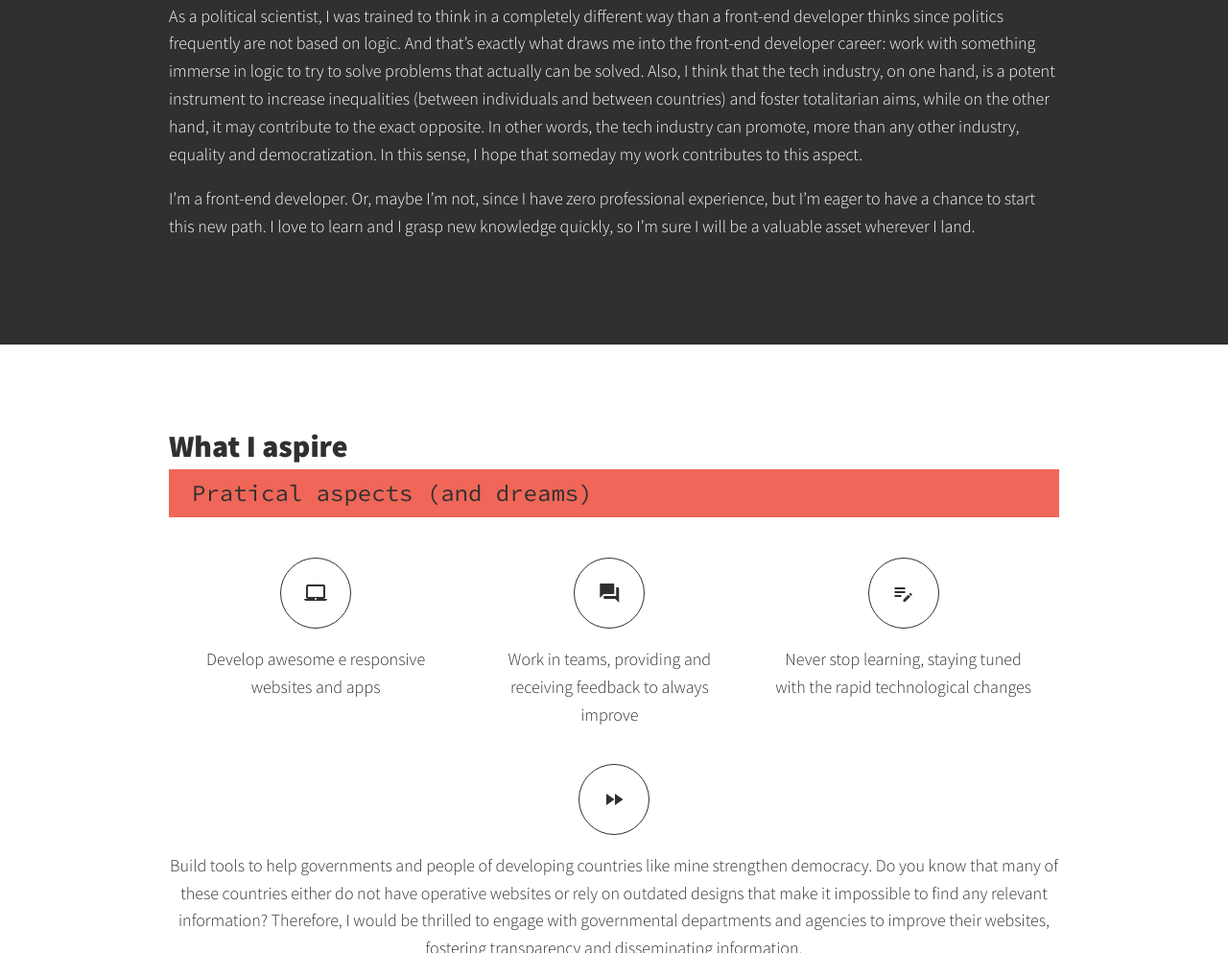
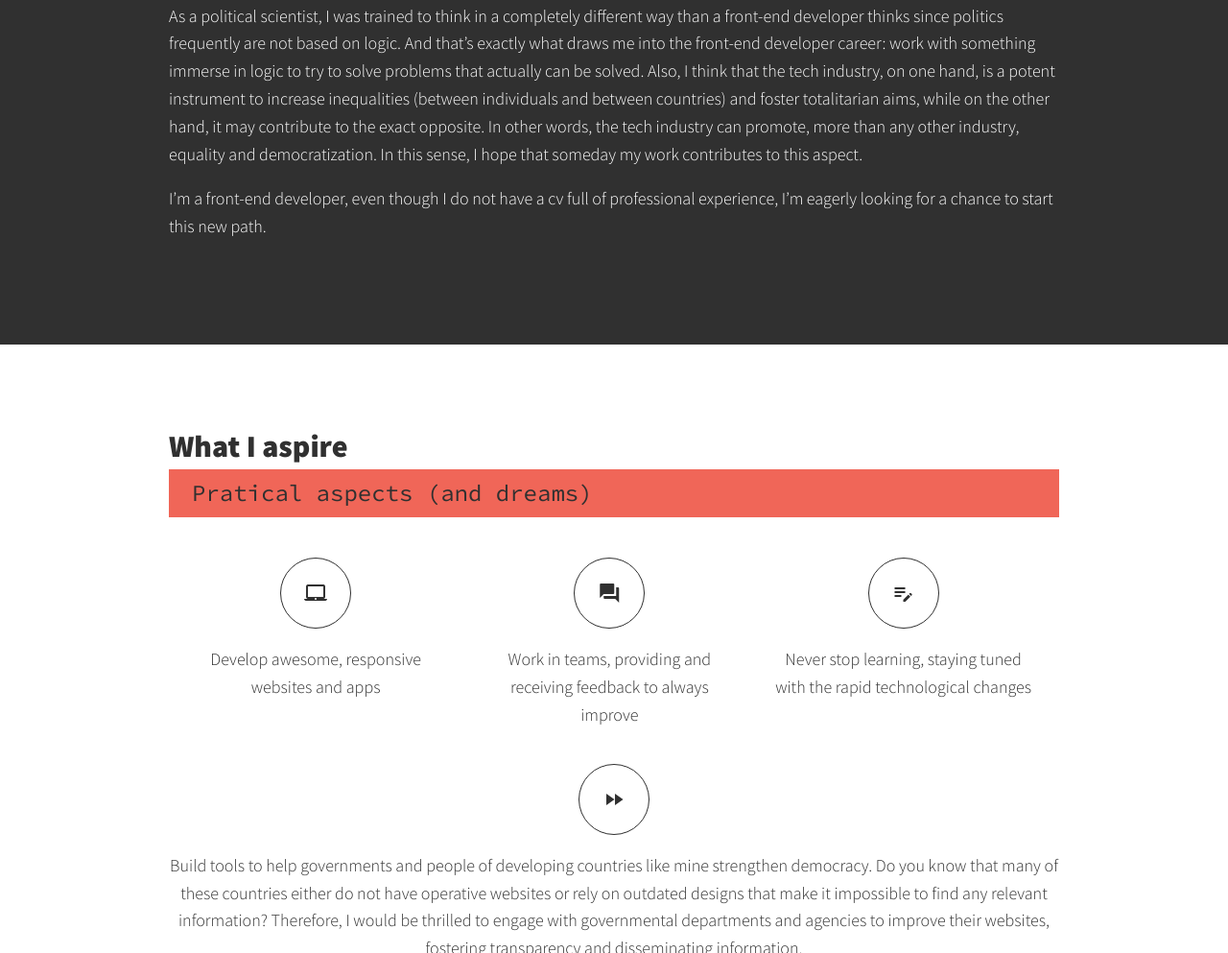
Before and after one commit to juliabandeira/juliabandeira.github.io, a plain HTML site: page index.html in a window 1280 px wide. Shown: the part 885-1878 px from the top of the page at 96% size. Drawn offline with Linux system fonts and the light colour scheme.

Commit message:
Update index.html

```diff
--- a/index.html
+++ b/index.html
@@ -93,10 +93,7 @@
           sense, I hope that someday my work contributes to this aspect.
         </p>
         <p>
-          I’m a front-end developer. Or, maybe I’m not, since I have zero
-          professional experience, but I’m eager to have a chance to start this
-          new path. I love to learn and I grasp new knowledge quickly, so I’m
-          sure I will be a valuable asset wherever I land.
+          I’m a front-end developer, even though I do not have a cv full of professional experience, I’m eagerly looking for a chance to start this new path.
         </p>
       </div>
     </section>
@@ -109,7 +106,7 @@
       <div class="aspire__items">
         <div class="aspire__item">
           <span class="material-icons">laptop_mac</span>
-          <p>Develop awesome e responsive websites and apps</p>
+          <p>Develop awesome, responsive websites and apps</p>
         </div>
         <div class="aspire__item">
           <span class="material-icons">forum</span>
```
